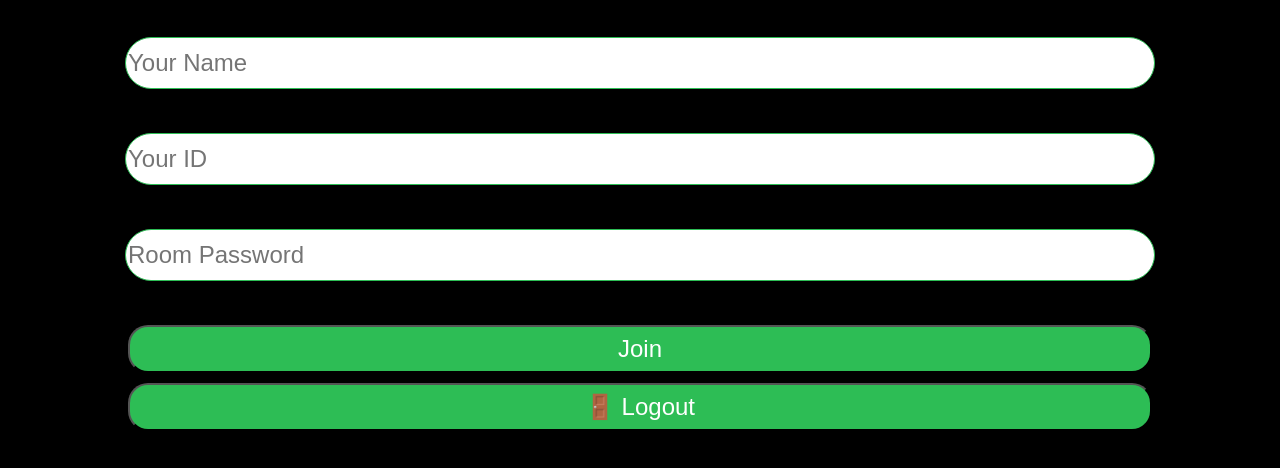
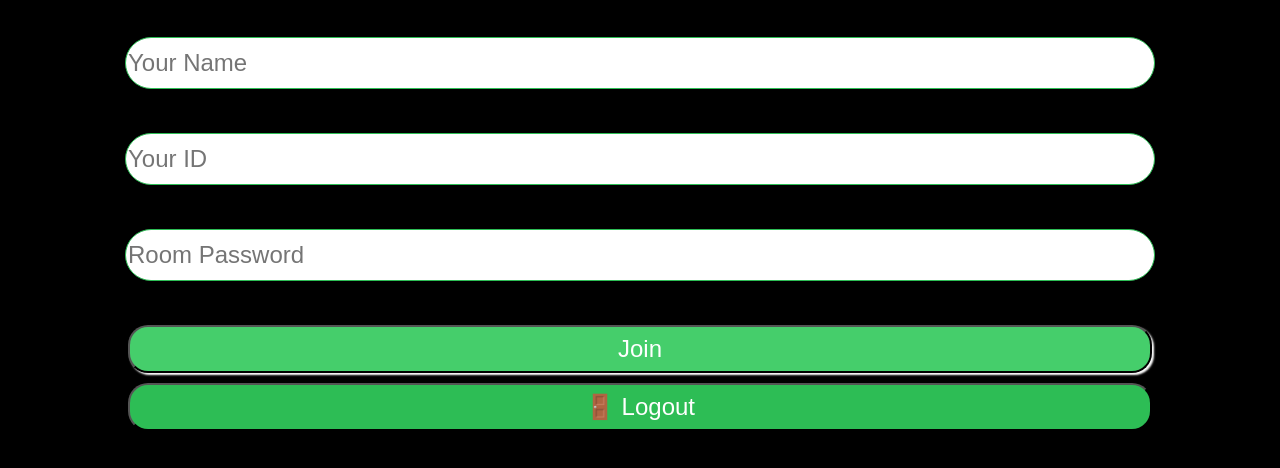
Before and after one commit to Dhruvdevel/votetosurvive, a plain HTML site: page client/index.html in a window 1280 px wide. In both pictures the pointer is over the button "Join". Shown: the part 156-624 px from the top of the page. Drawn offline with nearby package versions, Linux system fonts and the light colour scheme; no server answers.

Commit message:
Update mystyles.css

```diff
--- a/client/mystyles.css
+++ b/client/mystyles.css
@@ -37,3 +37,8 @@ border-radius: 20px;
   color: white;
   background-color:#2DBD55;
 }
+
+button:hover {
+box-shadow: 2px 2px 2px white;
+background-color:#45CE6B;
+}
```
